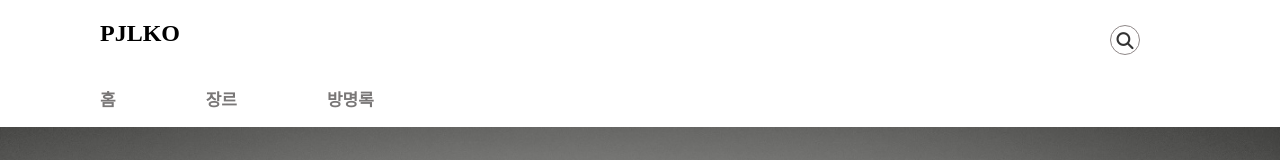
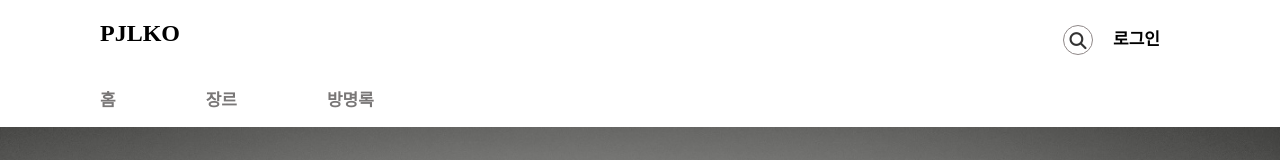
Before and after one commit to AlgorithmDragon/KIT_webNB, a plain HTML site: page main.html in a window 1280 px wide. Shown: the top 160 px of the page. Drawn offline with Linux system fonts and the light colour scheme; the site is published under a folder, as on GitHub Pages, so addresses that start at the root find nothing; a web font is replaced by a local one.

Commit message:
Update main.html

```diff
--- a/main.html
+++ b/main.html
@@ -5,7 +5,7 @@
         <link  rel="stylesheet" href="./css/main.css" type="text/css">
         <meta name="viewport" content="width=device-width, initial-scale=1.0">
         <script src="https://kit.fontawesome.com/60fc1dd319.js" crossorigin="anonymous"></script>
-        <script src = "/JavaScript/Login_check.js"></script>
+        <script src = "./JavaScript/Login_check.js"></script>
 </head>
 <body>
     <header id = "header">
```
